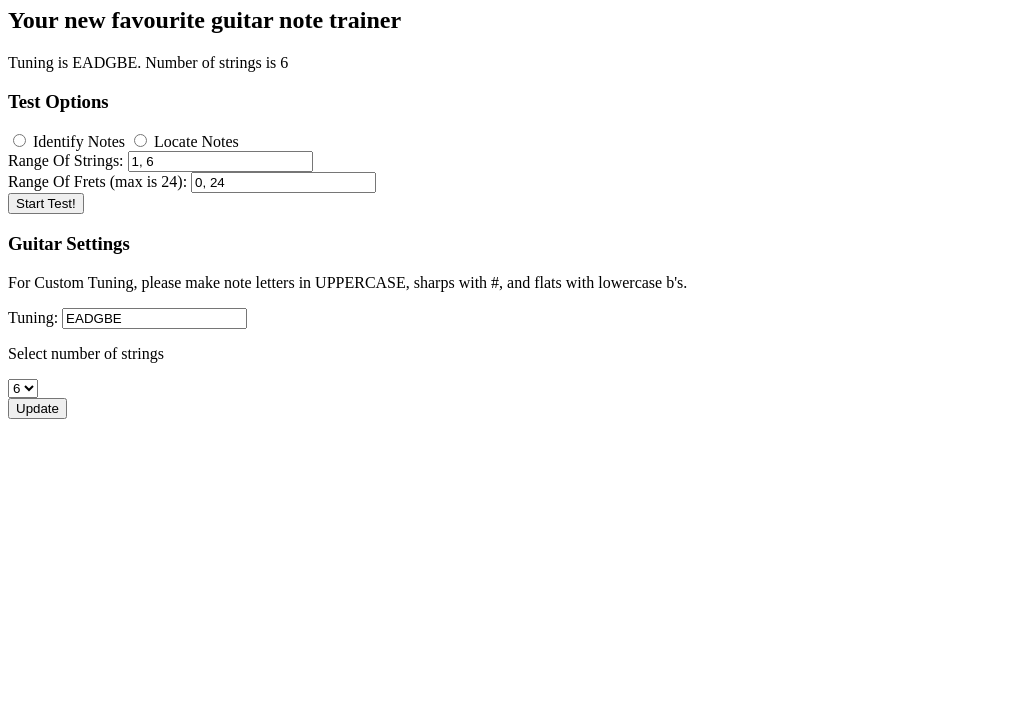
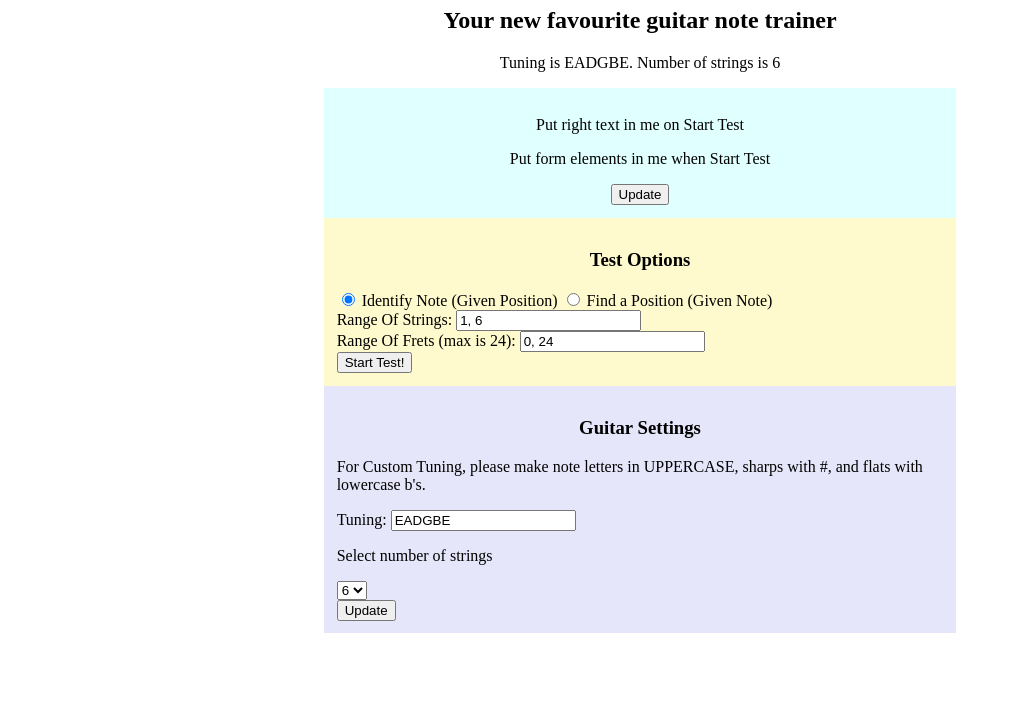
Before and after one commit to brandon-viterbo/noted-guitar-note-trainer, a website: page index.html in a window 1280 px wide. Shown: the part 73-800 px from the top of the page, without its empty margins (0-1011 px from the left). Drawn offline with Linux system fonts and the light colour scheme.

Commit message:
Added styles.css and testing area in html

```diff
--- a/index.html
+++ b/index.html
@@ -3,6 +3,7 @@
   <head>
     <meta charset="utf-8">
     <title>Noted - Guitar Note Trainer</title>
+    <link rel="stylesheet" href="./styles.css">
     <script type ="text/javascript" src="./index.js" defer></script>
   </head>
   <body>
@@ -11,13 +12,20 @@
     <div id="myGuitar">
       <p id="guitarInfo"></p>
     </div>
-    <div id="testingArea">
-      <form id="testType">
+    <div id="testingArea" class="container">
+      <div id="test">
+      <p id="testPrompts">Put right text in me on Start Test</p>
+        <form id="testInputs">
+          <p>Put form elements in me when Start Test</p>
+          <input type="submit" value="Update">
+        </form>
+      </div>
+      <form id="testOptions">
         <h3>Test Options</h3>
-        <input type="radio" id="identifyMode" name="testMode" value="identifyMode">
-        <label for="identifyMode">Identify Notes</label>
+        <input type="radio" id="identifyMode" name="testMode" value="identifyMode" required checked="checked">
+        <label for="identifyMode">Identify Note (Given Position)</label>
         <input type="radio" id="locateMode" name="testMode" value="locateMode">
-        <label for="locateMode">Locate Notes</label><br>
+        <label for="locateMode">Find a Position (Given Note)</label><br>
         <label for="rangeOfStrings">Range Of Strings:</label>
         <input type="text" id="rangeOfStrings" name="rangeOfStrings" value="1, 6"><br>
         <label for="rangeOfFrets">Range Of Frets (max is 24):</label>
@@ -25,6 +33,7 @@
         <button type="submit" value="startTest">Start Test!</button>
       </form>
     </div>
+    <div id="settingsArea" class="container">
       <form id="settingsForm">
         <h3>Guitar Settings</h3>
         <p>For Custom Tuning, please make note letters in UPPERCASE, sharps with #, and flats with lowercase b's.</p>
@@ -34,5 +43,6 @@
         <select name="submittedStrings" id="submittedStrings"></select><br>
         <input type="submit" value="Update">
       </form>
+    </div>
   </body>
 </html>
--- /dev/null
+++ b/styles.css
@@ -0,0 +1,27 @@
+body, h3 {
+  text-align: center;
+}
+
+.container {
+  width: 50%;
+  text-align: center;
+  margin: auto;
+}
+
+#testOptions, #settingsForm {
+  text-align: left;
+  padding: 2%;
+}
+
+#test {
+  background-color: #E0FFFF;
+  padding: 2%;
+}
+
+#testOptions {
+  background-color: #FFFACD;
+}
+
+#settingsForm {
+  background-color: #E6E6FA;
+}
```
Lines whose indentation alone changed are shown as unchanged.
